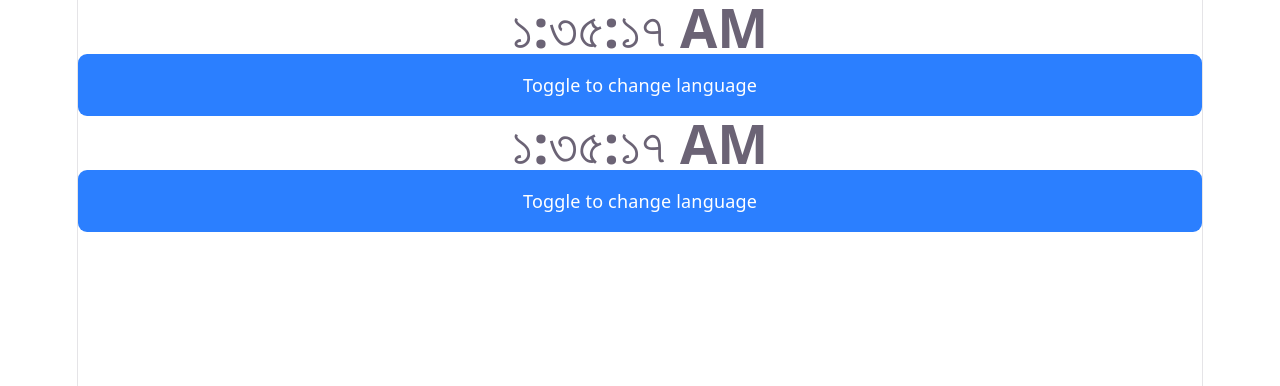
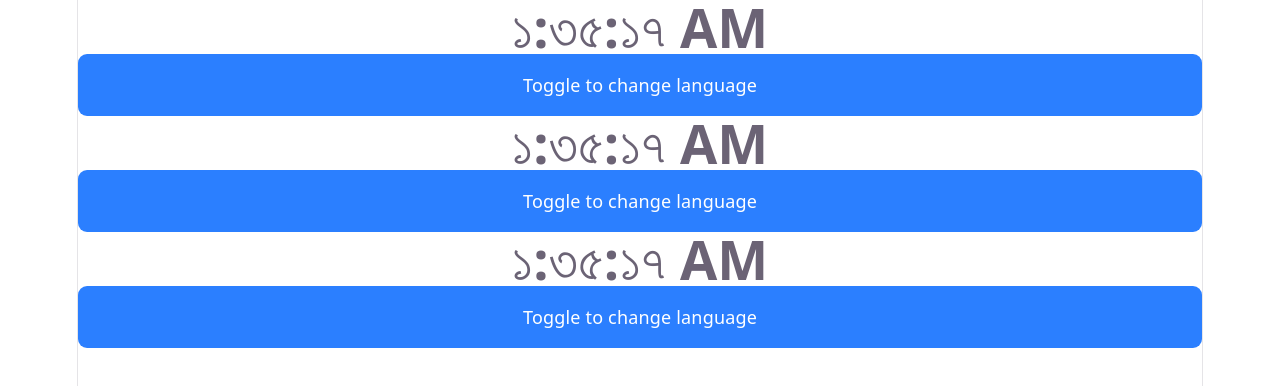
Before and after one commit to omorsultan/react-learn-with-summit, a React (Vite) app: page / in a window 1280 px wide. Shown: the top 386 px of the page. Built offline with nearby package versions, Linux system fonts and the light colour scheme.

Commit message:
clockList

```diff
--- a/src/App.jsx
+++ b/src/App.jsx
@@ -1,11 +1,13 @@
-import Clock from './components/Clock.jsx';
+import ClockList from './components/ClockList.jsx';
 
-function App(){
-  return (<>
-  <div><Clock /></div>
-     <div><Clock /></div>
-  </>
+function App() {
+  const quantities = [1, 2, 3];
 
-  )
+  return (
+    <div>
+      <ClockList quantities={quantities} />
+    </div>
+  );
 }
+
 export default App;
--- /dev/null
+++ b/src/components/ClockList.jsx
@@ -0,0 +1,16 @@
+import React from 'react'
+import Clock from './Clock'
+
+const ClockList = ({quantities=[]}) => {
+  return (
+    <div>
+      {
+        quantities.map((key)=>(
+          <Clock key={key}/>
+        ))
+      }
+    </div>
+  )
+}
+
+export default ClockList
```
